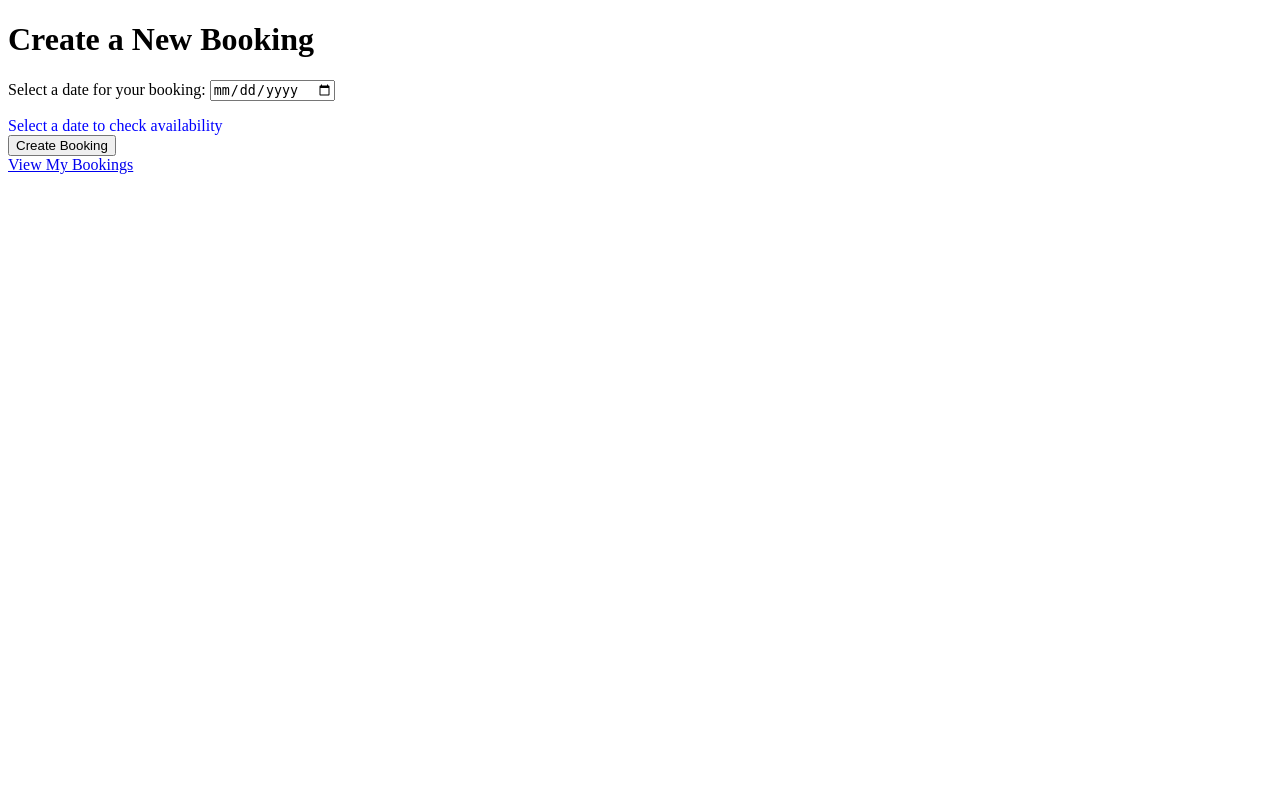
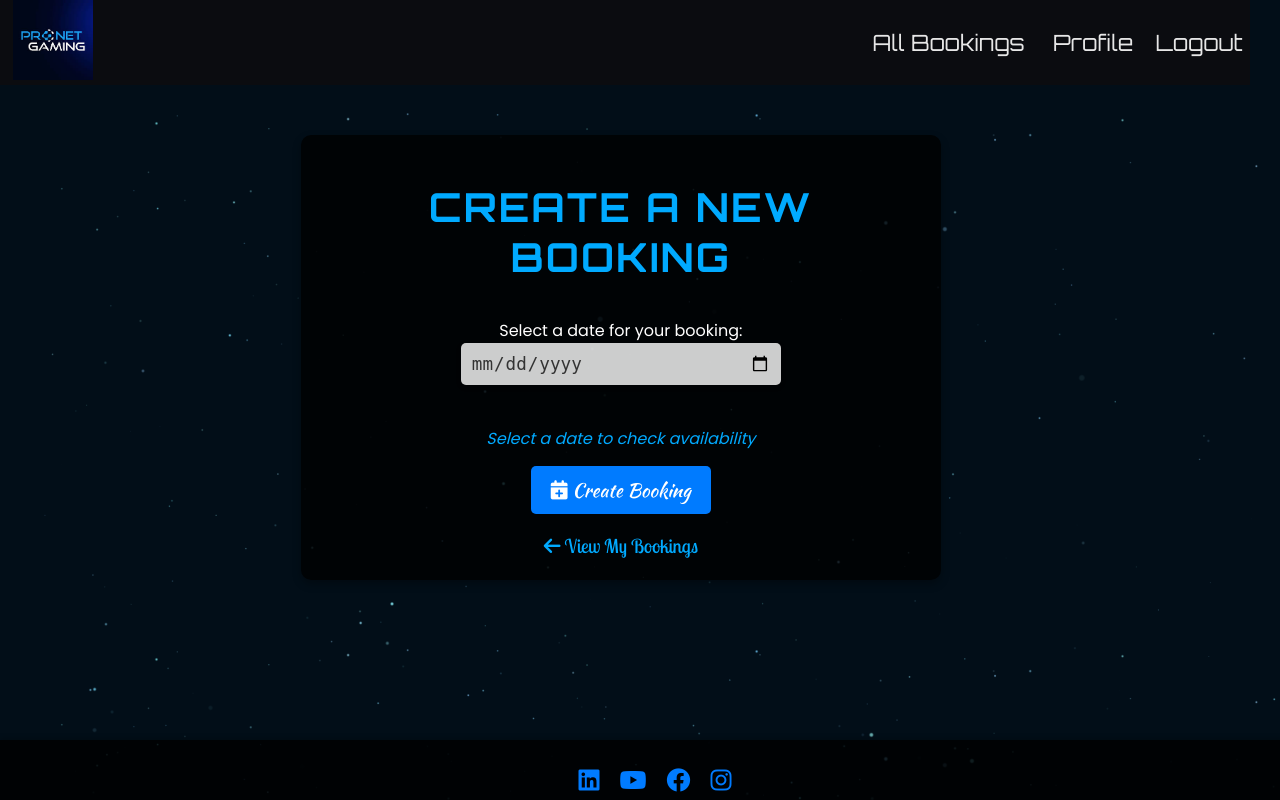
Before and after one commit to tsvtln/BookParking, a Django app: page /create-booking/ in a window 1280 px wide. Run offline with Django 5.2, Linux system fonts and the light colour scheme; the visitor is signed in with stand-in values (Sample User, id 1).

Commit message:
FEAT: create bookings page and view bookings

```diff
--- a/booker/views.py
+++ b/booker/views.py
@@ -1,3 +1,6 @@
+from calendar import monthrange
+from datetime import datetime
+
 from django.contrib.auth import authenticate, login, get_user_model
 from django.core.exceptions import ValidationError
 from django.shortcuts import render, redirect, get_object_or_404
@@ -20,7 +23,38 @@ def index(request):
 
 # @login_required
 def all_bookings(request):
-    return render(request, "all-bookings.html")
+    # Get year and month from query params (defaults to current month/year)
+    year = request.GET.get('year', datetime.now().year)
+    month = request.GET.get('month', datetime.now().month)
+
+    # Ensure year and month are integers
+    try:
+        year = int(year)
+        month = int(month)
+    except ValueError:
+        year = datetime.now().year
+        month = datetime.now().month
+
+    # Get the number of days in the selected month
+    _, num_days = monthrange(year, month)
+
+    # Get all bookings for the given month/year
+    bookings = Booking.objects.filter(date__year=year, date__month=month).select_related('user')
+
+    # Prepare data for the template
+    context = {
+        'bookings': bookings,
+        'current_year': year,
+        'current_month': month,
+        'num_days': num_days,
+        'months': [  # Month names for the dropdown
+            'January', 'February', 'March', 'April', 'May', 'June',
+            'July', 'August', 'September', 'October', 'November', 'December'
+        ],
+        'years': range(datetime.now().year - 5, datetime.now().year + 5)  # 5 years range
+    }
+
+    return render(request, 'all-bookings.html', context)
 
 
 @login_required
--- /dev/null
+++ b/static/css/create-booking.css
@@ -0,0 +1,124 @@
+
+body {
+    font-family: 'Poppins', Arial, sans-serif;
+    background-image: url("static/images/homepage_main_background_edited.png");
+    background-size: cover;
+    margin: 0;
+    padding: 0;
+    color: #fff;
+}
+
+.container {
+    max-width: 600px;
+    margin: 50px auto;
+    padding: 20px;
+    background: rgba(0, 0, 0, 0.8);
+    border-radius: 10px;
+    box-shadow: 0 4px 8px rgba(0, 0, 0, 0.3);
+    text-align: center;
+}
+
+.container h1 {
+    font-family: 'Orbitron', Georgia, sans-serif;
+    font-size: 2.5rem;
+    color: #00aaff;
+    margin-bottom: 20px;
+    text-transform: uppercase;
+    letter-spacing: 2px;
+}
+
+form {
+    display: flex;
+    flex-direction: column;
+    align-items: center;
+    gap: 15px;
+}
+
+form input[type="date"] {
+    padding: 10px;
+    border: none;
+    border-radius: 5px;
+    font-size: 1.1rem;
+    background: rgba(255, 255, 255, 0.8);
+    color: #333;
+    width: 100%;
+    max-width: 300px;
+    box-shadow: 0 2px 5px rgba(0, 0, 0, 0.2);
+}
+
+form input[type="date"]:focus {
+    outline: none;
+    box-shadow: 0 0 10px rgba(0, 170, 255, 0.8);
+    transition: box-shadow 0.3s ease-in-out;
+}
+
+/*form button {*/
+/*    background-color: #007bff;*/
+/*    color: #fff;*/
+/*    border: none;*/
+/*    padding: 10px 20px;*/
+/*    border-radius: 5px;*/
+/*    font-size: 1.2rem;*/
+/*    font-family: 'Kaushan Script', cursive;*/
+/*    cursor: pointer;*/
+/*    transition: background-color 0.3s, transform 0.2s;*/
+/*}*/
+
+/*form button:hover {*/
+/*    background-color: #0056b3;*/
+/*    transform: scale(1.05);*/
+/*}*/
+
+#availability-info {
+    margin-top: 10px;
+    font-size: 1rem;
+    color: #00aaff;
+    font-style: italic;
+}
+
+a {
+    color: #00aaff;
+    font-size: 1.2rem;
+    font-family: 'Lobster Two', cursive;
+    text-decoration: none;
+    margin-top: 20px;
+    display: inline-block;
+}
+
+a:hover {
+    color: #0056b3;
+    text-shadow: 0 0 8px #00aaff;
+}
+
+.logout-btn {
+    background: none;
+    border: none;
+    color: var(--nav-link); /* Use navbar link color */
+    font-size: 1.4rem;
+    font-family: 'Orbitron', sans-serif; /* Matches the navbar font */
+    cursor: pointer;
+    transition: color 0.3s ease, transform 0.2s ease;
+}
+
+.logout-btn:hover {
+    color: var(--nav-hover); /* Glow effect */
+    text-decoration: underline;
+    transform: scale(1.1);
+}
+
+.create-booking-btn {
+    background-color: #007bff;
+    color: #fff;
+    border: none;
+    padding: 10px 20px;
+    border-radius: 5px;
+    font-size: 1.2rem;
+    font-family: 'Kaushan Script', cursive;
+    cursor: pointer;
+    transition: background-color 0.3s, transform 0.2s;
+}
+
+.create-booking-btn:hover {
+    background-color: #0056b3;
+    transform: scale(1.05);
+}
--- a/templates/create-booking.html
+++ b/templates/create-booking.html
@@ -1,43 +1,117 @@
+{% load static %}
 <!DOCTYPE html>
 <html lang="en">
 <head>
     <meta charset="UTF-8">
+    <meta name="viewport" content="width=device-width, initial-scale=1.0">
     <title>Create Booking</title>
+    <link rel="stylesheet" href="{% static 'css/style.css' %}">
+    <link href="https://cdnjs.cloudflare.com/ajax/libs/font-awesome/6.0.0-beta3/css/all.min.css" rel="stylesheet">
     <script src="https://code.jquery.com/jquery-3.6.0.min.js"></script>
+    <link href="{% static 'css/home.css' %}" rel="stylesheet">
+    <link href="{% static 'css/style.css' %}" rel="stylesheet">
+    <link href="{% static 'css/navigation.css' %}" rel="stylesheet">
+    <link href="{% static 'css/create-booking.css' %}" rel="stylesheet">
+    <style>
+        body {
+            font-family: 'Poppins', Arial, sans-serif;
+            background-image: url("{% static 'images/homepage_main_background_edited.png' %}");
+            background-size: cover;
+            margin: 0;
+            padding: 0;
+            color: #fff;
+        }</style>
 </head>
 <body>
+<nav class="navbar navbar-light bg-light">
+    <a id="logo" href="{% url 'index' %}">
+        <img id="logo-img" src="{% static 'images/logo.jpg' %}" alt="Parking Booker Hub Logo"/>
+    </a>
+    <ul class="navbar-nav d-flex flex-row">
+        {% if user.is_authenticated %}
+            <li class="nav-item px-2">
+                <a class="nav-link" href="{% url 'all-bookings' %}">All Bookings</a>
+            </li>
+            <li class="nav-item px-2">
+                <a class="nav-link" href="{% url 'profile' %}">Profile</a>
+            </li>
+            <li class="nav-item px-2">
+{#                <a class="nav-link" href="{% url 'create_booking' %}">Create Booking</a>#}
+            </li>
+            <li class="nav-item px-2">
+                <form method="post" action="{% url 'logout' %}" style="display: inline;">
+                    {% csrf_token %}
+                    <button type="submit" class="logout-btn">Logout</button>
+                </form>
+            </li>
+        {% else %}
+            <li class="nav-item px-2">
+                <a class="nav-link" href="{% url 'create_profile' %}">Create Profile</a>
+            </li>
+            <li class="nav-item px-2">
+                <a class="nav-link" href="{% url 'login' %}">Log In</a>
+            </li>
+        {% endif %}
+    </ul>
+</nav>
+
+<div class="container">
     <h1>Create a New Booking</h1>
     <form method="post">
         {% csrf_token %}
         {{ form.as_p }}
-        <div id="availability-info" style="margin-top: 10px; color: blue;">Select a date to check availability</div>
-        <button type="submit">Create Booking</button>
+        <div id="availability-info">Select a date to check availability</div>
+        <button type="submit" class="create-booking-btn"><i class="fas fa-calendar-plus"></i> Create Booking</button>
     </form>
-    <a href="{% url 'view_bookings' %}">View My Bookings</a>
+    <a href="{% url 'view_bookings' %}"><i class="fas fa-arrow-left"></i> View My Bookings</a>
+</div>
+<!-- Footer -->
+<footer class="footer">
+    <div class="social-links">
+        <!-- Using Font Awesome icons -->
+        <a href="https://bg.linkedin.com/company/pronetgaming" target="_blank" rel="noopener noreferrer"
+           aria-label="LinkedIn">
+            <i class="fab fa-linkedin"></i>
+        </a>
+        <a href="https://www.youtube.com/channel/UCt9dGrP2lhxMhvnRrUD_lnw" target="_blank" rel="noopener noreferrer"
+           aria-label="YouTube">
+            <i class="fab fa-youtube"></i>
+        </a>
+        <a href="https://www.facebook.com/pronetgaming1" target="_blank" rel="noopener noreferrer"
+           aria-label="Facebook">
+            <i class="fab fa-facebook"></i>
+        </a>
+        <a href="https://www.instagram.com/pronet_gaming/" target="_blank" rel="noopener noreferrer"
+           aria-label="Instagram">
+            <i class="fab fa-instagram"></i>
+        </a>
+    </div>
+</footer>
 
 <script>
-        $(document).ready(function() {
-            $('input[type="date"]').on('change', function() {
+    $(document).ready(function () {
+        $('input[type="date"]').on('change', function () {
             const selectedDate = $(this).val();
             if (selectedDate) {
+                $('#availability-info').text("Checking availability...").css('color', '#ffaa00');
                 $.ajax({
                     url: "{% url 'check_availability' %}",
-                        data: { date: selectedDate },
-                        success: function(response) {
+                    data: {date: selectedDate},
+                    success: function (response) {
                         if (response.available_spaces !== undefined) {
                             $('#availability-info').text(
-                                    `Available spaces for ${selectedDate}: ${response.available_spaces}`
-                                );
+                                `Available spaces: ${response.available_spaces}`
+                            ).css('color', '#00ff00');
                         } else {
-                                $('#availability-info').text("Could not retrieve availability.");
+                            $('#availability-info').text("Could not retrieve availability.").css('color', '#ff0000');
                         }
                     },
-                        error: function() {
-                            $('#availability-info').text("Error checking availability.");
+                    error: function () {
+                        $('#availability-info').text("Error checking availability.").css('color', '#ff0000');
                     }
                 });
             } else {
-                    $('#availability-info').text("Select a date to check availability.");
+                $('#availability-info').text("Select a date to check availability.").css('color', '#00aaff');
             }
         });
     });
```
Lines whose indentation alone changed are shown as unchanged.
